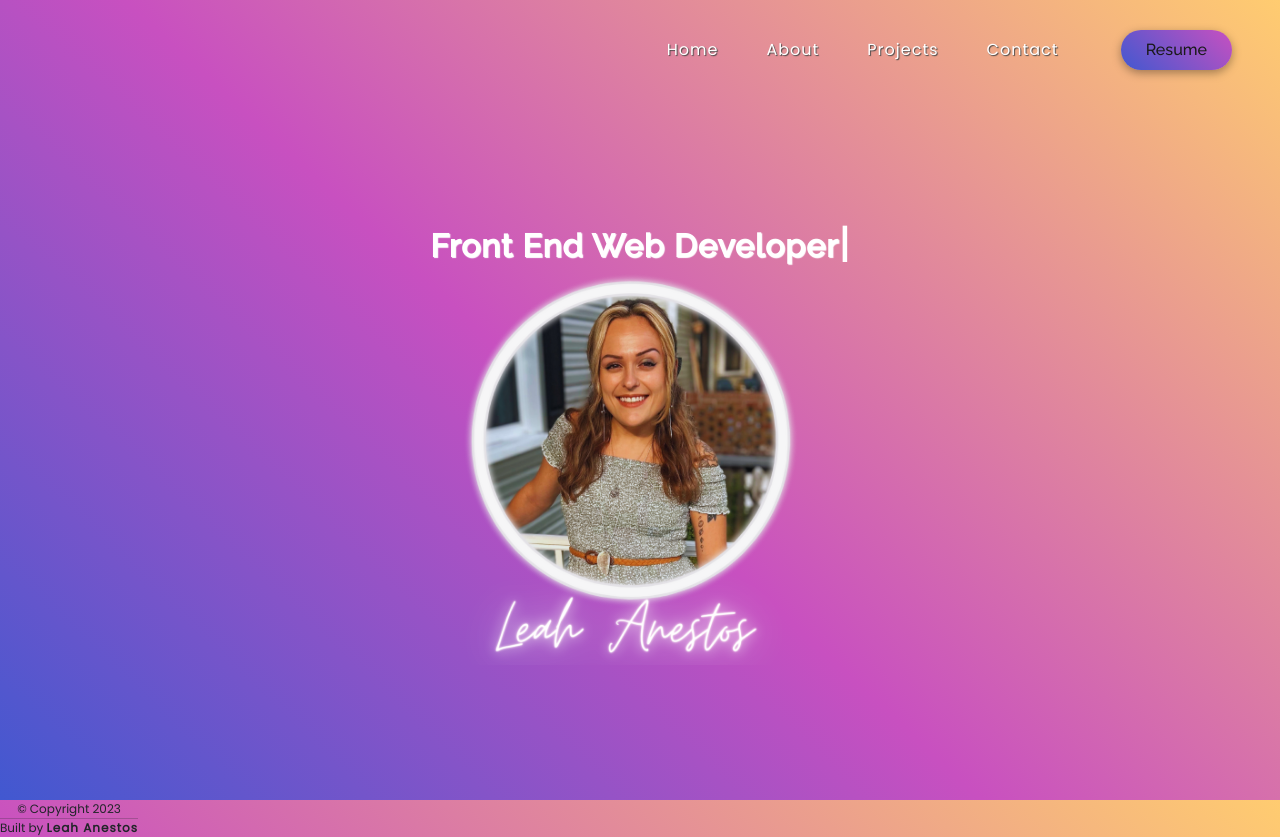
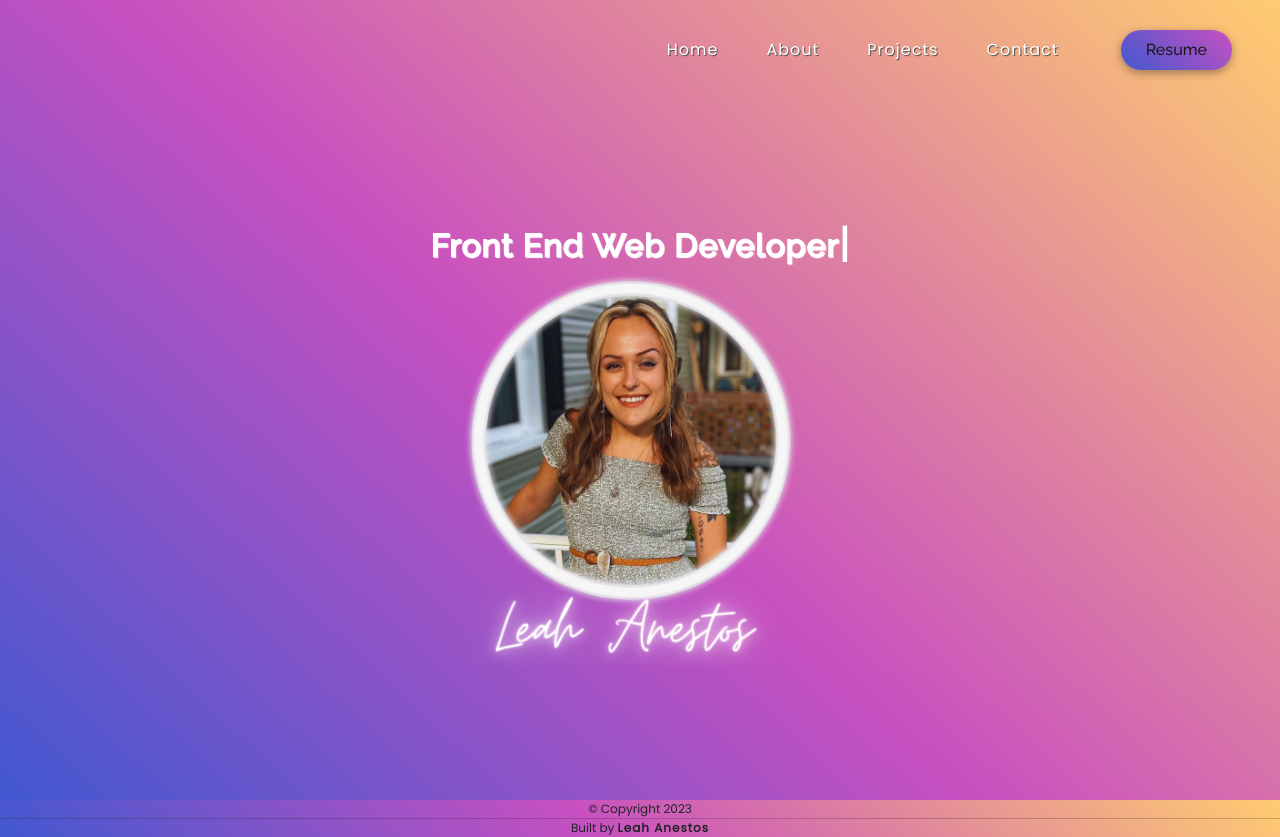
Before and after one commit to leahkatherine/Portfolio, a React (Create React App) app: page / in a window 1280 px wide. Built offline with nearby package versions, Linux system fonts and the light colour scheme.

Commit message:
footer adjusted

```diff
--- a/src/components/Homepage/Homepage.js
+++ b/src/components/Homepage/Homepage.js
@@ -1,8 +1,9 @@
 import React from 'react'
 import '../../pages/style.css';
-import { Container, Row, Col } from 'reactstrap';
+import {Col } from 'reactstrap';
 import Text from '../Homepage/Text';
 import headShot from '../../Assets/headShot.png';
+import Footer from '../Footer/Footer';
 
 
 function Home() {
--- a/src/pages/style.css
+++ b/src/pages/style.css
@@ -141,12 +141,11 @@
 /*Footer Style*/
 .site-footer-background {
   background-color: transparent;
-  display: flex;
-  height: 100%;
+  display: bottom;
   background-image: linear-gradient(
     43deg,
     #4158d0 0%,
-    #c850c0 0%,
+    #c850c0 46%,
     #ffcc70 100%
   );
 }
```
